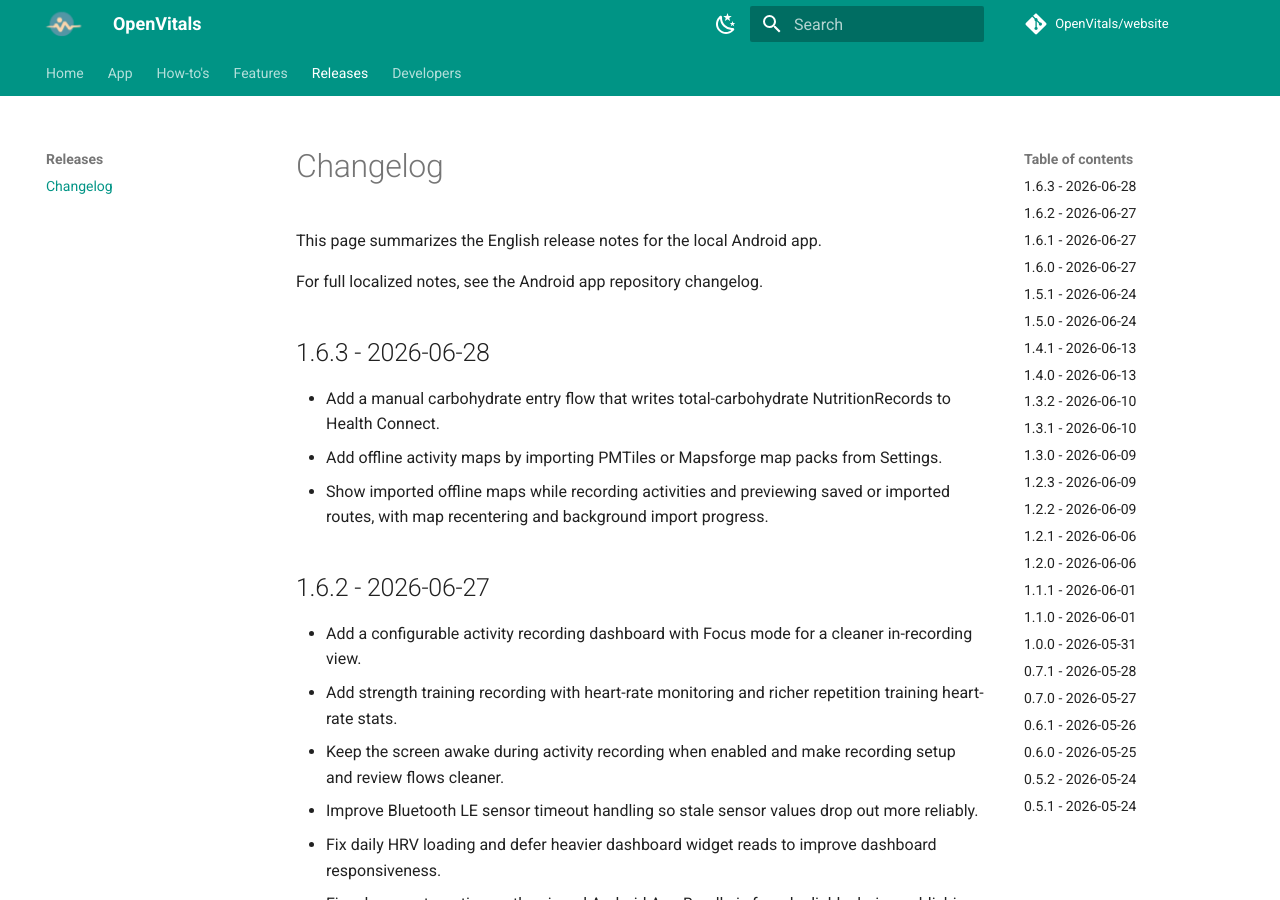
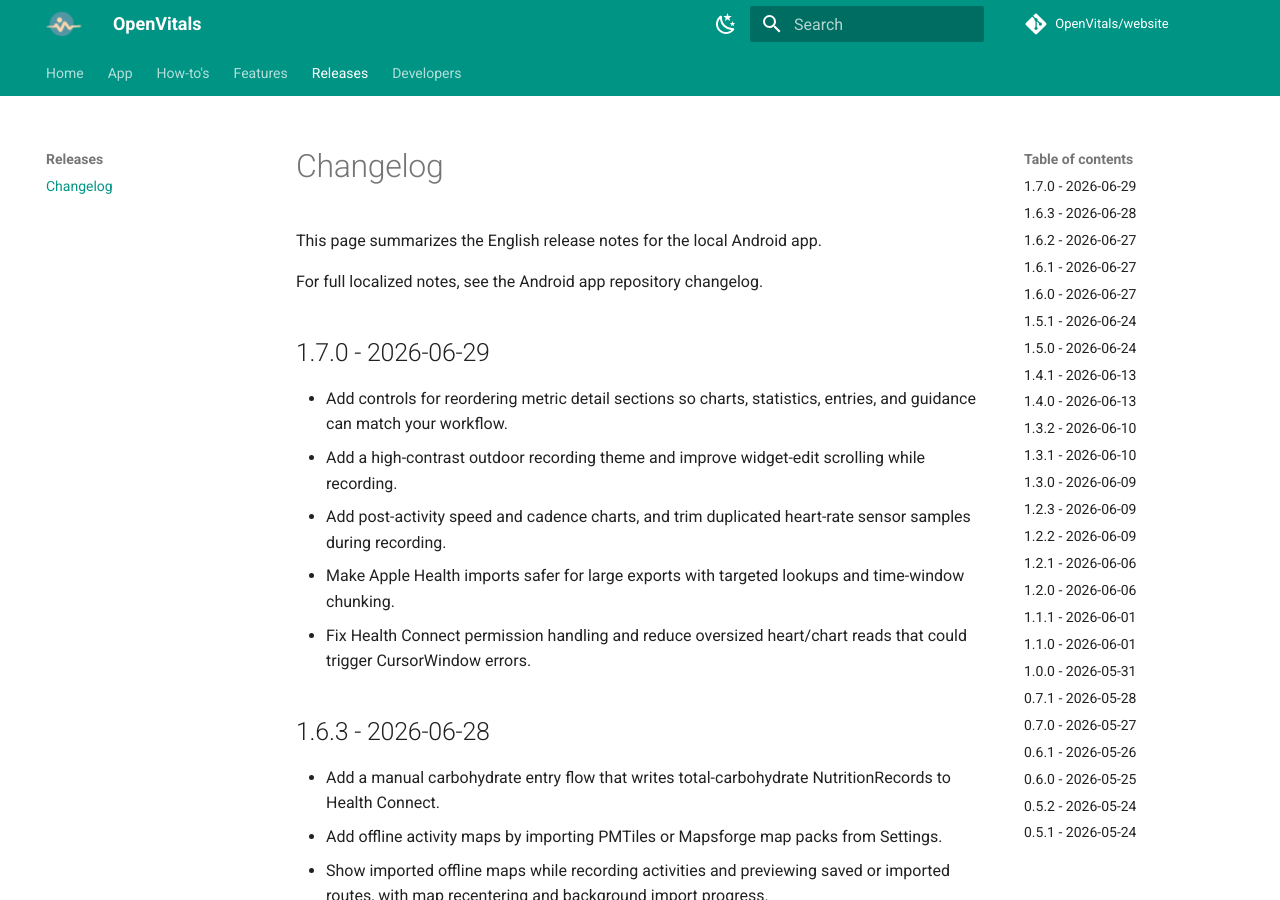
Before and after one commit to OpenVitals-MTU/docs, an MkDocs documentation site: the page built from docs/releases/changelog.md, in a window 1280 px wide and 900 px high. Built offline with MkDocs 1.6.1 and Material for MkDocs 9.7.7, drawn with Linux system fonts in a browser that asks for light colours.

Commit message:
docs: update for OpenVitals 1.7.0

```diff
--- a/docs/releases/changelog.md
+++ b/docs/releases/changelog.md
@@ -3,6 +3,14 @@
 This page summarizes the English release notes for the local Android app.
 
 For full localized notes, see the Android app repository changelog.
+
+## 1.7.0 - 2026-06-29
+
+- Add controls for reordering metric detail sections so charts, statistics, entries, and guidance can match your workflow.
+- Add a high-contrast outdoor recording theme and improve widget-edit scrolling while recording.
+- Add post-activity speed and cadence charts, and trim duplicated heart-rate sensor samples during recording.
+- Make Apple Health imports safer for large exports with targeted lookups and time-window chunking.
+- Fix Health Connect permission handling and reduce oversized heart/chart reads that could trigger CursorWindow errors.
 
 ## 1.6.3 - 2026-06-28
 
```
Also changed, not shown: docs/app/features.md (+3 -1 lines), docs/features/activity-recording.md (+2 -0 lines), docs/features/apple-health-import.md (+1 -1 lines), docs/features/health-connect-metrics-dashboard.md (+1 -0 lines), docs/index.md (+3 -3 lines).
